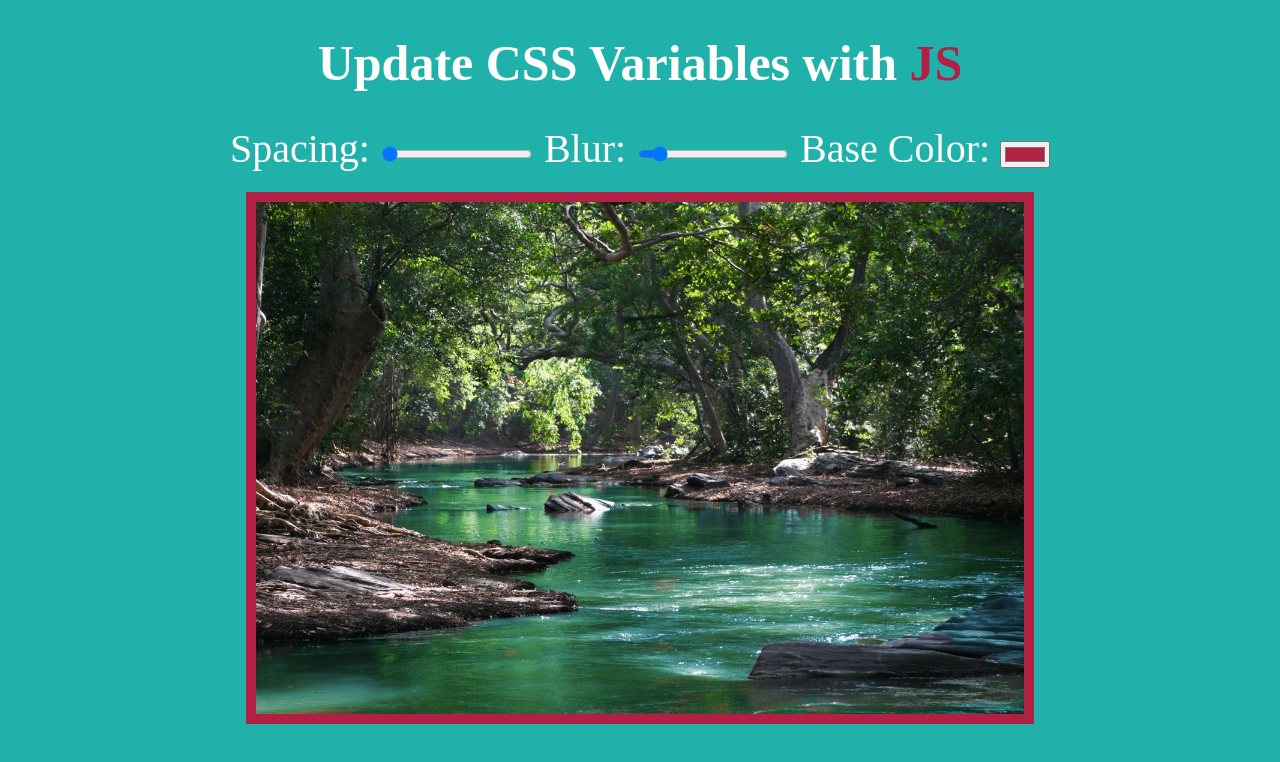
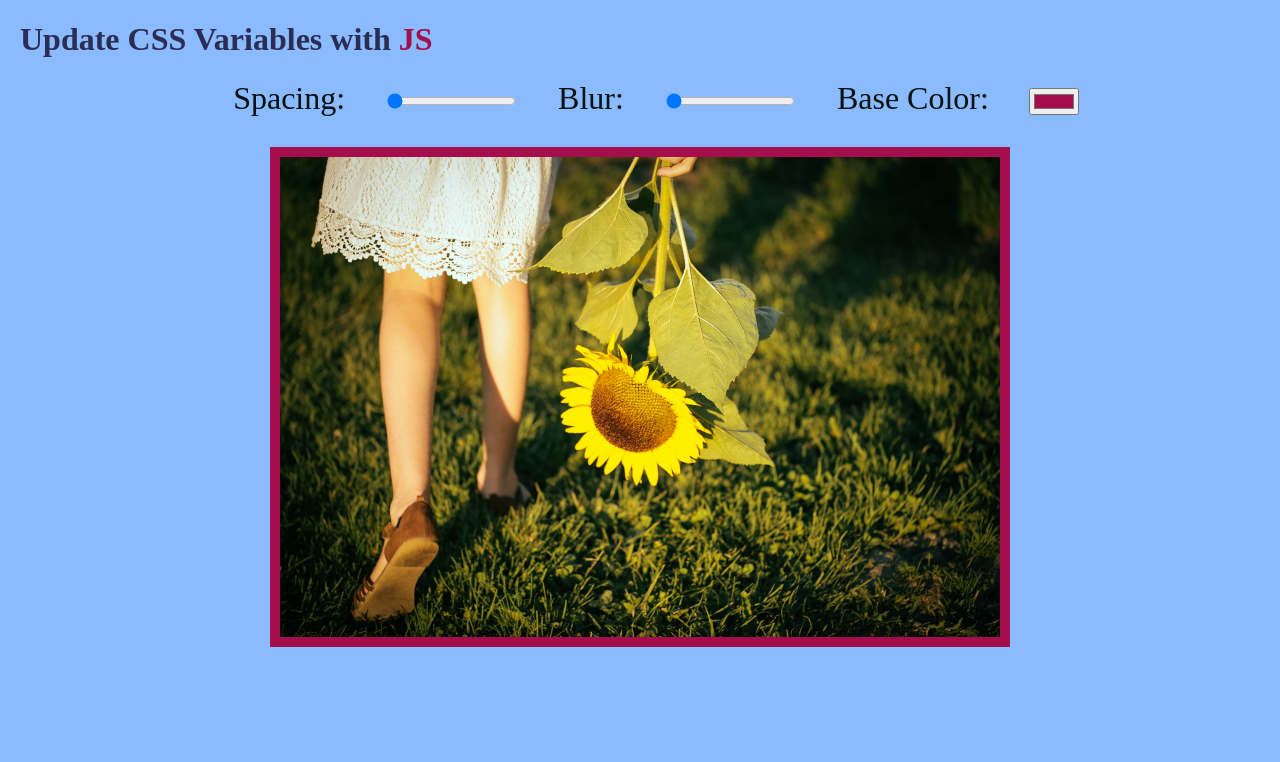
Before and after one commit to srikanthkanjarla/javascript30, a plain HTML site: page 03_css_variables/index.html in a window 1280 px wide. Drawn offline with Linux system fonts and the light colour scheme.

Commit message:
Add playing with css variables
completed challenge-3 from wesbos JavaScript-30 challenge

```diff
--- a/03_css_variables/index.html
+++ b/03_css_variables/index.html
@@ -1,5 +1,6 @@
 <!DOCTYPE html>
 <html lang="en">
+
 <head>
     <meta charset="UTF-8">
     <meta name="viewport" content="width=device-width, initial-scale=1.0">
@@ -7,23 +8,23 @@
     <link rel="stylesheet" href="style.css">
     <title>JavaScript30 challenge 03 - CSS Variables</title>
 </head>
+
 <body>
-    <h1 class="">Update CSS Variables with <span class="user-color">JS</span></h1>
-    <div class="container">
-        <div class="control-options">
+    <h1 class="">Update CSS Variables with <span class="highlight-color">JS</span></h1>
+    <div class="controls">
         <label for="space-range">Spacing:</label>
-             <input type="range" id="space-range" min="1" max="10" value="1">
+        <input type="range" name="spacing" min="10" max="100" value="10" data-unit="px">
         <label for="blur-range">Blur:</label>
-             <input type="range" min="0" max="10" value="1" id="blur-range">
+        <input type="range" name="blur" min="0" max="10" value="0" data-unit="px">
         <label for="color-picker"> Base Color:</label>
-             <input type="color" id="color-picker" value="#b22044">
+        <input type="color" name="base" value="#a40e4c">
     </div>
 
     <div class="img-container">
-            <img src="img.jpeg" class="img-scene" alt="river scenary">
+        <img src="flower.jpg" alt="girl walking with flower in hand">
     </div>
 
-    </div>
     <script src="main.js"></script>
 </body>
+
 </html>
--- a/03_css_variables/main.js
+++ b/03_css_variables/main.js
@@ -1,24 +1,8 @@
-const headline = document.querySelector(".user-color");
-const colorPicker = document.querySelector("#color-picker");
-const spacing = document.querySelector("#space-range");
-const opacity = document.querySelector("#blur-range");
-const imgBox = document.querySelector(".img-container");
-const img = document.querySelector(".img-scene");
-
-colorPicker.addEventListener("change",updateColor);
-spacing.addEventListener("change",updateBorderSpace);
-opacity.addEventListener("change",updateImageOpacity);
-
-function updateColor(e){
-    console.log(e.target.value);
-    headline.style.setProperty("color",e.target.value);
-    imgBox.style.setProperty("border-color",e.target.value);
+const controls = document.querySelectorAll('input');
+function updateControl() {
+    const unit = this.dataset.unit || '';
+    document.documentElement.style.setProperty(`--${this.name}`, this.value + unit);
 }
 
-function updateBorderSpace(e){
-imgBox.style.setProperty("border-width",`${e.target.value}rem`);
-}
-
-function updateImageOpacity(e){
-    img.style.setProperty("filter",`blur(${e.target.value}px`);
-}
+controls.forEach(control => control.addEventListener('change', updateControl));
+controls.forEach(control => control.addEventListener('mousemove', updateControl));
--- a/03_css_variables/style.css
+++ b/03_css_variables/style.css
@@ -1,41 +1,48 @@
-:root{
-    --base-color:#b22044;
-    --bg-color:#20b2aa;
-    --text-color:#fff;
+:root {
+    --bg-color: #89bbfe;
+    --text-color: #2c2c54;
+    --base: #a40e4c;
+    --spacing: 10px;
+    --blur: 0px;
 }
-html,body{
-    margin:0;
-    font-size:10px;
-    background-color:var(--bg-color);
+
+body {
+    margin: 0;
+    background-color: var(--bg-color);
+    color: var(--text-color);
     height: 100vh;
-    color:var(--text-color);
 }
-h1{
-    font-size: 5rem;
+
+h1 {
+    font-size: 2rem;
+    margin-left: 20px;
+}
+
+.highlight-color {
+    color: var(--base);
+}
+
+.controls {
     text-align: center;
+    padding-bottom: 30px;
+    font-size: 2rem;
 }
-.user-color{
-    color: var(--base-color);
+
+label {
+    color: #040f0f;
+    margin: 2rem;
 }
-.control-options{
-    font-size: 4rem;
-    margin:2rem;
-    text-align: center;
+
+#blur-range,
+#space-range {
+    width: 10rem;
 }
-#blur-range,#space-range{
-   width:15rem;
+
+img {
+    height: 480px;
+    filter: blur(var(--blur));
+    padding: var(--spacing);
+    background-color: var(--base);
+    display: block;
+    margin: auto;
 }
-.img-container{
-    border-style:solid;
-    border-width:1rem;
-    border-color:var(--base-color);
-    max-width: 60%;
-    margin:0 auto;
-}
-.img-scene{
-    max-width:100%;
-    height: auto;
-    display: block;
-    margin: 0 auto;
-    filter: blur(0px);
-}
```
Also changed, not shown: 03_css_variables/flower.jpg (added), 03_css_variables/img.jpeg (deleted). Lines whose indentation alone changed are shown as unchanged.
